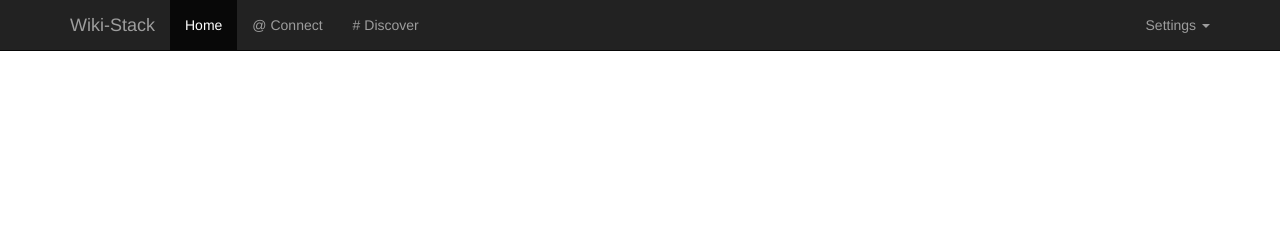
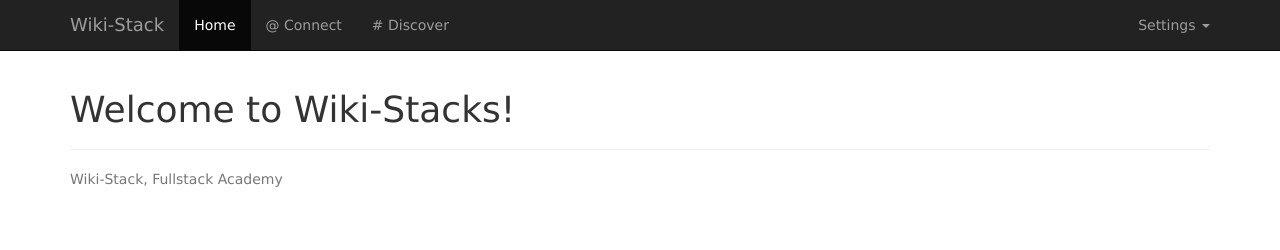
Before and after one commit to Siameseguy/wikistack, a website: page views/index.html in a window 1280 px wide. Drawn offline with nearby package versions, Linux system fonts and the light colour scheme; files that its build step writes are made by us from their sources.

Commit message:
added working styles

```diff
--- a/package.json
+++ b/package.json
@@ -4,7 +4,9 @@
   "description": "",
   "main": "index.js",
   "scripts": {
-    "test": "echo \"Error: no test specified\" && exit 1"
+    "test": "echo \"Error: no test specified\" && exit 1",
+    "start":
+      "nodemon -e html,js,css /Users/phanousitsyhakhom/Fullstack/wikistack/app.js"
   },
   "keywords": [],
   "author": "",
--- a/public/stylesheets/style.css
+++ b/public/stylesheets/style.css
@@ -0,0 +1,8 @@
+body {
+  padding: 50px;
+  font: 14px 'Lucida Grande', Helvetica, Arial, sans-serif;
+}
+
+a {
+  color: #00b7ff;
+}
--- a/routes/index.js
+++ b/routes/index.js
@@ -1,12 +1,8 @@
 const express = require('express')
 const router = express.Router()
 
-var obj = {
-  name: 'joe'
-}
-
 router.get('/', function(req, res) {
-  res.render('index', { obj: obj.name })
+  res.render('index')
 })
 
 // router.get('/users/:name', function(req, res) {
--- a/views/layout.html
+++ b/views/layout.html
@@ -14,7 +14,7 @@
   <link href="http://netdna.bootstrapcdn.com/bootstrap/3.0.3/css/bootstrap.min.css" rel="stylesheet">
 
   <!-- Custom styles for this template -->
-  <link href="/stylesheets/styles.css" type="text/css" rel="stylesheet">
+  <link href="/stylesheets/style.css" type="text/css" rel="stylesheet">
 
   <!-- HTML5 shim and Respond.js IE8 support of HTML5 elements and media queries -->
   <!--[if lt IE 9]>
@@ -76,7 +76,7 @@
 
     <!-- Begin page content -->
     <div class="container">
-      <!-- {% block content %}Welcome to Twitter.js{% endblock %} -->
+      {% block content %}Welcome to Wiki-Stack{% endblock %}
     </div>
     <!-- end container -->
 
```
